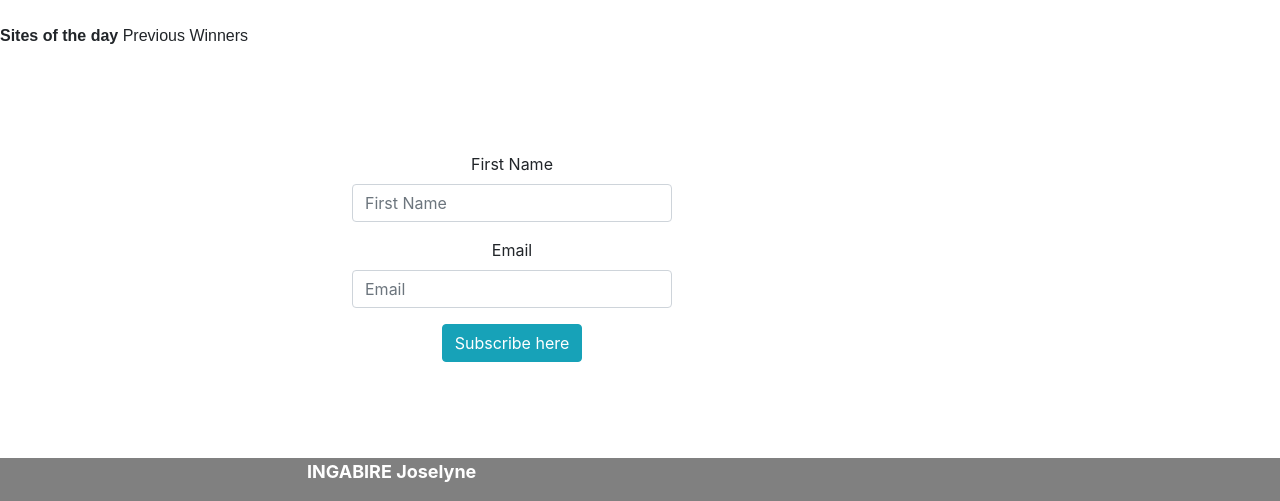
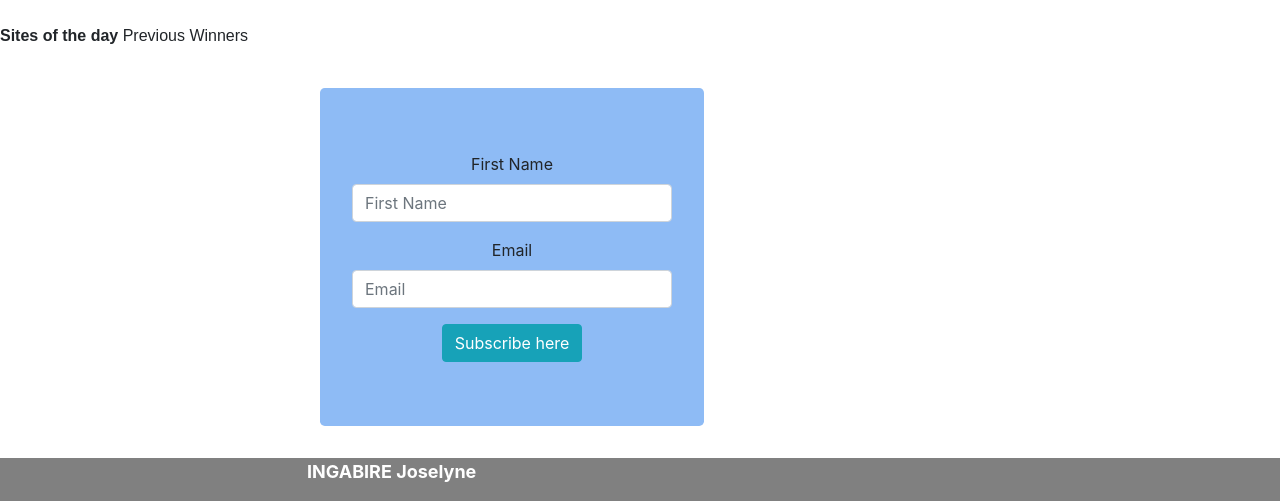
Before and after one commit to Joselyne123/AWWARD, a Django app: page / in a window 1280 px wide. Shown: the part 1022-1523 px from the top of the page. Run offline with Django 3.2, Linux system fonts and the light colour scheme; the visitor is signed in with stand-in values (Sample User, id 1); data that the repository does not hold is empty; some libraries are stand-ins or nearby versions; some web fonts are replaced.

Commit message:
add link and color

```diff
--- a/awardapp/templates/index.html
+++ b/awardapp/templates/index.html
@@ -65,7 +65,7 @@
 </div>
 </div>
 
-  <div class="jumbotron text-center mt-0" style="background-color:white;width: 30%; text-align: center; margin-left: 25%;">
+  <div class="jumbotron text-center mt-0" style="background-color:rgb(142, 187, 245);width: 30%; text-align: center; margin-left: 25%;">
     <form action="{% url 'homePage' %}" method="post" id="fora">
       {%csrf_token%}
       {% bootstrap_form letterForm %}
```
